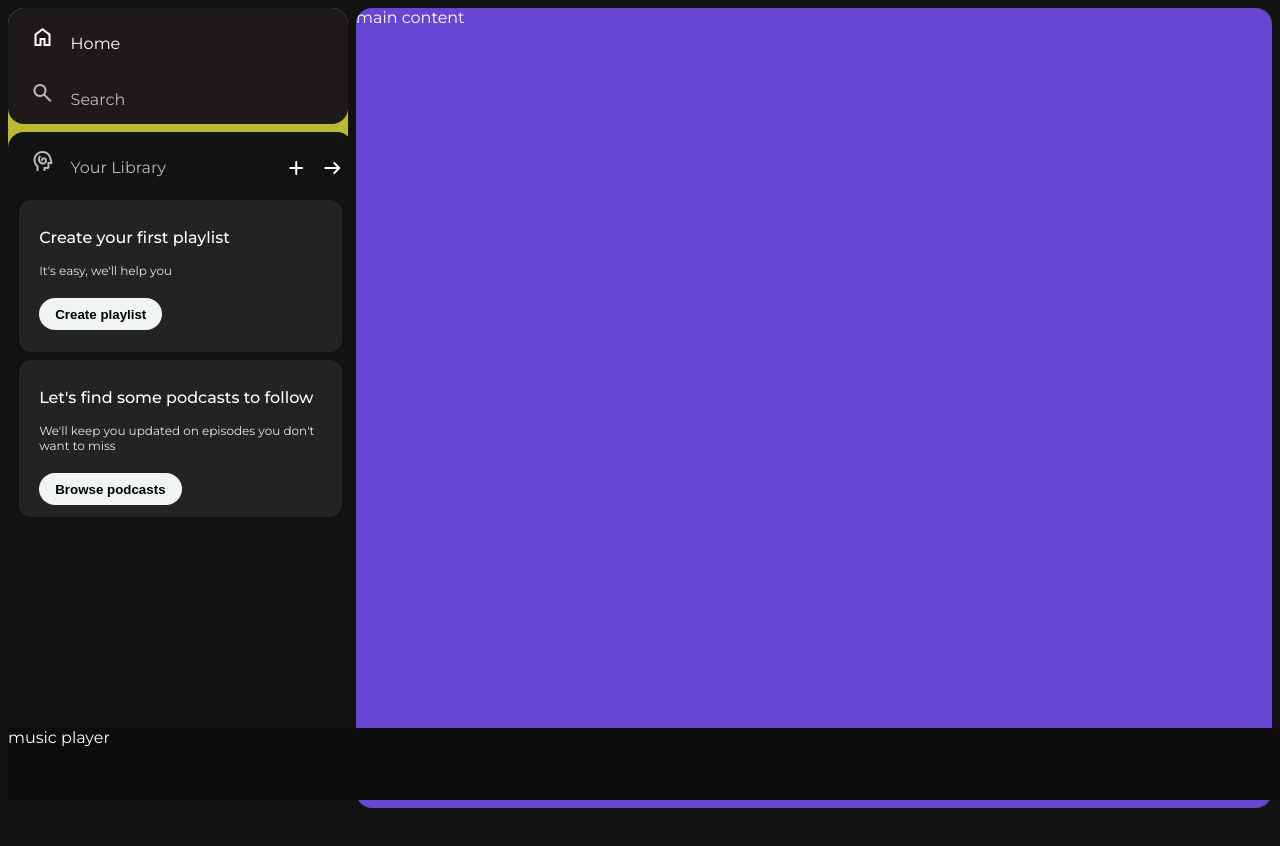
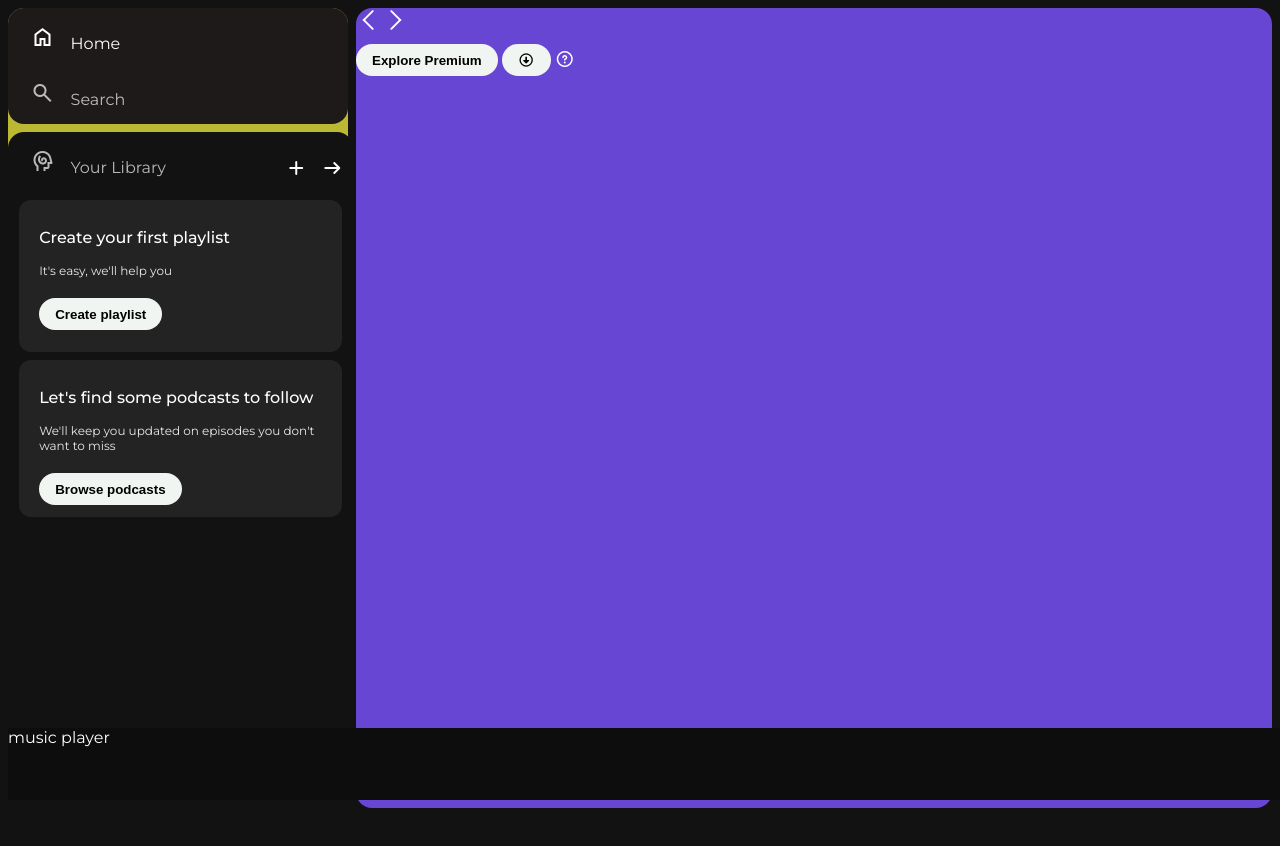
Before and after one commit to Ayush-eng-ai/Fullstack_Developer_Journey, a plain HTML site: page CSS_Projects Spotify clone/index.html in a window 1280 px wide. Drawn offline with nearby package versions, Linux system fonts and the light colour scheme; a small style sheet from the web is missing.

Commit message:
add the main content

```diff
--- a/CSS_Projects Spotify clone/index.html
+++ b/CSS_Projects Spotify clone/index.html
@@ -69,7 +69,19 @@
                 </div>
             </div>
         </div>
-        <div class="main_content">main content</div>
+        <div class="main_content">
+            <div class="sticky-nav">
+                <div class="stickey-nav-icons">
+                    <img src="./assets/backward_icon.png" alt="logo" class="logo">
+                    <img src="./assets/forward_icon.png" alt="spotify" class="spotify">
+                </div>
+                <div class="sticky-nav-options">
+                    <button class="badge nav-item hide">Explore Premium</button>
+                    <button class="badge nav-item dark-badge"><i class="fa-regular fa-circle-down" style="margin: auto;"></i>   </button>
+                    <i class="fa-regular fa-circle-question nav-item"></i>
+                </div>
+            </div>
+        </div>
         <div class="music_player">music player</div>
     </div>
 </body>
```
